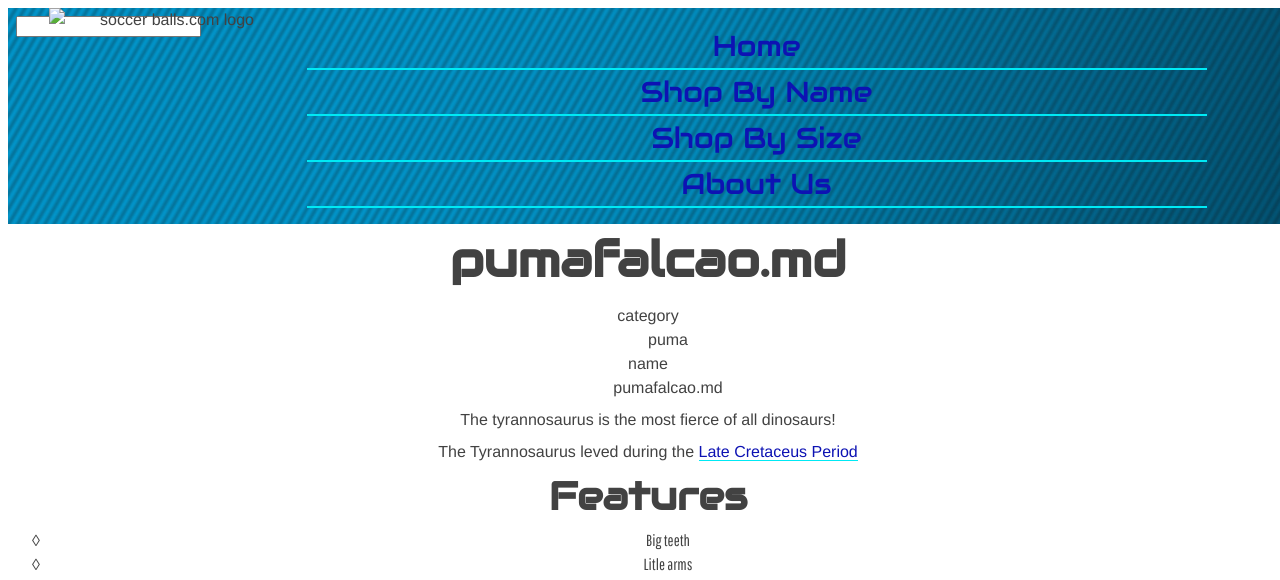
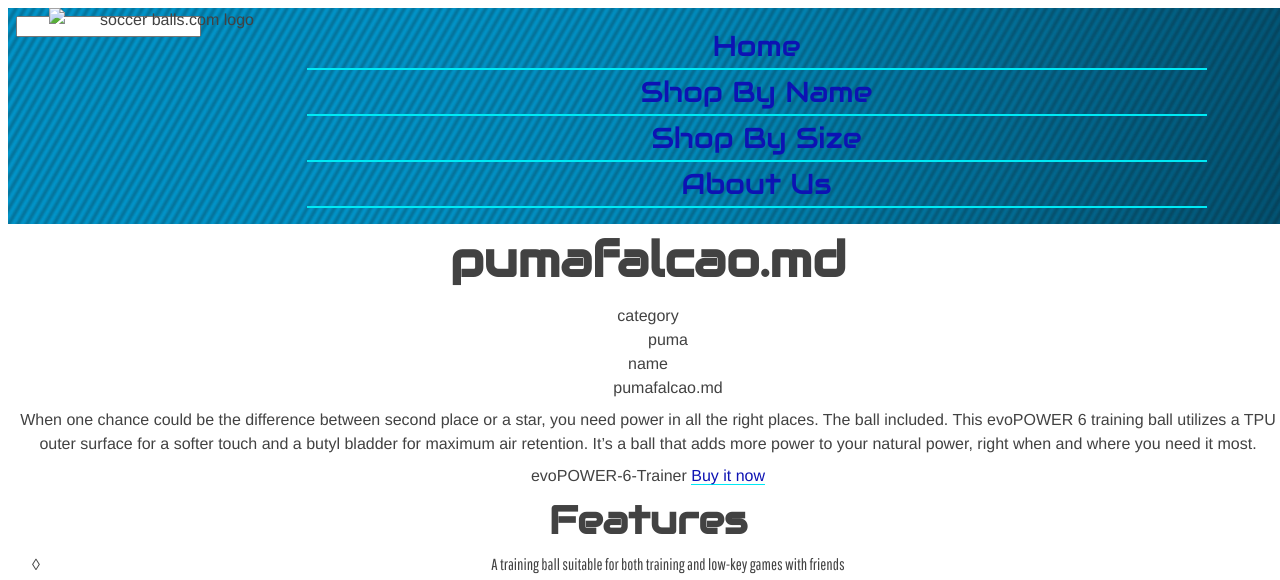
Before and after one commit to pipeclap/ecommerce-website, a Jekyll site: the page built from shopbyname/puma/pumafalcao.md, in a window 1280 px wide. Shown: the top 580 px of the page. Built offline with Jekyll 4.4.1, drawn with Linux system fonts in a browser that asks for light colours; some web fonts are replaced; Markdown is read by kramdown in place of the engine named in the settings; some of the changed text lies outside the part shown.

Commit message:
finally done all 3 pages with the original information

```diff
--- a/shopbyname/puma/pumafalcao.md
+++ b/shopbyname/puma/pumafalcao.md
@@ -1,18 +1,20 @@
 ---
 layout: shopbyname
 category: puma
-name: evoPOWER6
+name: evoPOWER 6
 image: soccerballs/pumasoccerball.jpg
 ---
 
-The tyrannosaurus is the most fierce of all dinosaurs!
+When one chance could be the difference between second place or a star, you need power in all the right places. The ball included. This evoPOWER 6 training ball utilizes a TPU outer surface for a softer touch and a butyl bladder for maximum air retention. It's a ball that adds more power to your natural power, right when and where you need it most.
 
-The Tyrannosaurus leved during the [Late Cretaceus Period](http://en.wikipedia.org/wiki/Archaeopteryx)
+evoPOWER-6-Trainer [Buy it now](http://www.shop.puma.ca/evoPOWER-6-Trainer-MS-Soccer-Ball/pna082231,en_CA,pd.html&q=soccer%20ball#!srule%3Dprice-desc%26i%3D5%26color%3D02%26sz%3D30%26start%3D0)
 
 ## Features
 
-- Big teeth
-- Litle arms
-- Thick tail
+- A training ball suitable for both training and low-key games with friends
+- Machine-stitched 32 panel TPU construction for a soft touch and a round shape
+- Multi-layered backings for good shape and bounce characteristics
+- Butyl bladder for maximum air retention
+- PUMA Cat Logo
 
-![T-rex Skeleton](http://upload.wikimedia.org/wikipedia/commons/thumb/9/9d/Archaeopteryx_lithographica_%28Berlin_specimen%29.jpg/443px-Archaeopteryx_lithographica_%28Berlin_specimen%29.jpg)
+![evoPOWER6](http://pumaecom.scene7.com/is/image/PUMAECOM/082231_02_PNA?$PUMA_NA_listing$)
```
Also changed, not shown: shopbyname/nike/nikecr7.md (+7 -6 lines).
